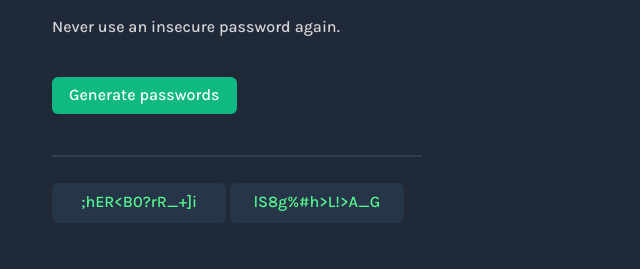
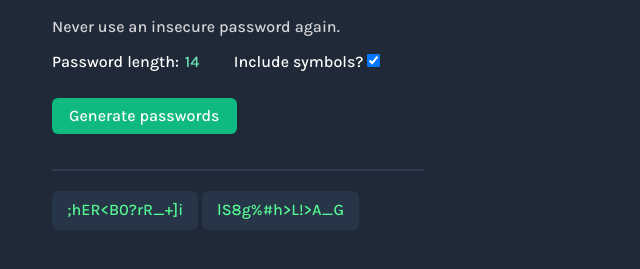
Before and after one commit to lukewjones/password-generator, a plain HTML site: page index.html in a window 1280 px wide. Both pictures are taken after a click on the button "Generate passwords". Shown: the part 129-398 px from the top of the page, without its empty margins (0-640 px from the left). Drawn offline with nearby package versions, Linux system fonts and the light colour scheme.

Commit message:
add major changes such as new features

```diff
--- a/index.css
+++ b/index.css
@@ -15,16 +15,12 @@ body {
     background-color: #1f2937;
     text-align: left;
     margin: 52px;
-    max-width: 370px;
     font-family: 'Karla', sans-serif;
-}
-
-.generator {
+    color: #fff;
 }
 
 h1 {
     margin-top: 0;
-    color: #fff;
     font-family: 'Karla', sans-serif;
     font-weight: 800;
 }
@@ -39,34 +35,42 @@ h1 span {
     font-family: 'Karla', sans-serif;
 }
 
+#pass-length {
+    background: transparent;
+    border: none;
+    color: var(--green-300);
+}
+
 button {
     border-radius: 6px;
-    background: #10B981;
+    background: var(--green-500);
     border: transparent;
     padding: 9px 17px;
     font-size: 16px;
-    color: #fff;
     margin: 25px 0px;
+    color: inherit;
 }
 
 .line {
     border: solid 1px #2F3E53;
-}
-
-.result {
-
+    max-width: 370px;
+    margin: 10px 0;
 }
 
 .pass {
-    //display: flex;
-    //justify-content: space-between;
     color: #55F991;
     background-color: #273549;
     display: inline-block;
     min-width: 144px;
-    height: 20px;
     margin: 10px 0px 10px 0px;
     padding: 10px 15px;
     text-align: center;
     border-radius: 6px;
+    appearance: none;
+    transition: background-color 0.75s ease-out;
 }
+
+.pass-copied {
+    background-color: var(--green-900);
+    transition-duration: 0s;
+}
--- a/index.html
+++ b/index.html
@@ -9,12 +9,21 @@
         <div class="generator">
             <h1>Generate a <span>random password</span></h1>
             <p class="tagline">Never use an insecure password again.</p>
-            <button onclick="console.log(generatePassword())">Generate passwords  </button>
+            <label>
+                <span>Password length:</span>
+                <input id="pass-length" type="number" min="8" max="20" value="14">
+            </label>
+            <label>
+                <span>Include symbols?</span>
+                <input id="symbols" type="checkbox" checked>
+            </label>
+            <br>
+            <button onclick="generatePassword()">Generate passwords</button>
         </div>
-        <p class="line"></p>
+        <hr class="line">
         <div class="result">
-            <p id="pass-one" class="pass"></p>
-            <p id="pass-two" class="pass"></p>
+            <button id="pass-one" class="pass">&nbsp;</button>
+            <button id="pass-two" class="pass">&nbsp;</button>
         </div>
         <script src="index.js"></script>
     </body>
--- a/index.js
+++ b/index.js
@@ -1,20 +1,34 @@
-const characters = ["A","B","C","D","E","F","G","H","I","J","K","L","M","N","O","P","Q","R","S","T","U","V","W","X","Y","Z","a","b","c","d","e","f","g","h","i","j","k","l","m","n","o","p","q","r","s","t","u","v","w","x","y","z", "0", "1", "2", "3", "4", "5", "6", "7", "8", "9","~","`","!","@","#","$","%","^","&","*","(",")","_","-","+","=","{","[","}","]",",","|",":",";","<",">",".","?",
-"/"];
+const characters = ["A","B","C","D","E","F","G","H","I","J","K","L","M","N","O","P","Q","R","S","T","U","V","W","X","Y","Z","a","b","c","d","e","f","g","h","i","j","k","l","m","n","o","p","q","r","s","t","u","v","w","x","y","z", "0", "1", "2", "3", "4", "5", "6", "7", "8", "9"];
+const symbols = ["~","`","!","@","#","$","%","^","&","*","(",")","_","-","+","=","{","[","}","]",",","|",":",";","<",">",".","?","/"];
 
-let pass1 = document.getElementById("pass-one")
-let pass2 = document.getElementById("pass-two")
+let pass1El = document.getElementById("pass-one");
+let pass2El = document.getElementById("pass-two");
+let passLengthEl = document.getElementById("pass-length");
+let symbolsEl = document.getElementById("symbols");
 
 function generatePassword() {
-    let randomPass1 = "";
-    for (let i = 0; i < 14; i++) {
-        randomPass1 += characters[Math.floor(Math.random() * characters.length)];
-        pass1.textContent = randomPass1
+    let passLength = Number(passLengthEl.value);
+    let usingSymbols = symbolsEl.checked;
+    let passChars = [
+        ...characters,
+        ...(usingSymbols ? symbols : [])
+    ];
+    for (let passEl of [pass1El, pass2El]) {
+        let randomPass = "";
+        for (let i = 0; i < passLength; i++) {
+            randomPass += passChars[Math.floor(Math.random() * passChars.length)];
+            passEl.textContent = randomPass;
+            passEl.onclick = function() {
+                navigator.clipboard.writeText(randomPass);
+                passEl.classList.add("pass-copied");
+                setTimeout(function() {
+                    passEl.classList.remove("pass-copied");
+                }, 100);
+            }
+        }
     }
-    let randomPass2 = "";
-    for (let i = 0; i < 14; i++) {
-        randomPass2 += characters[Math.floor(Math.random() * characters.length)];
-        pass2.textContent = randomPass2
-    }
-    return randomPass1
-    return randomPass2
 }
+
+function copyInnerText() {
+
+}
```
